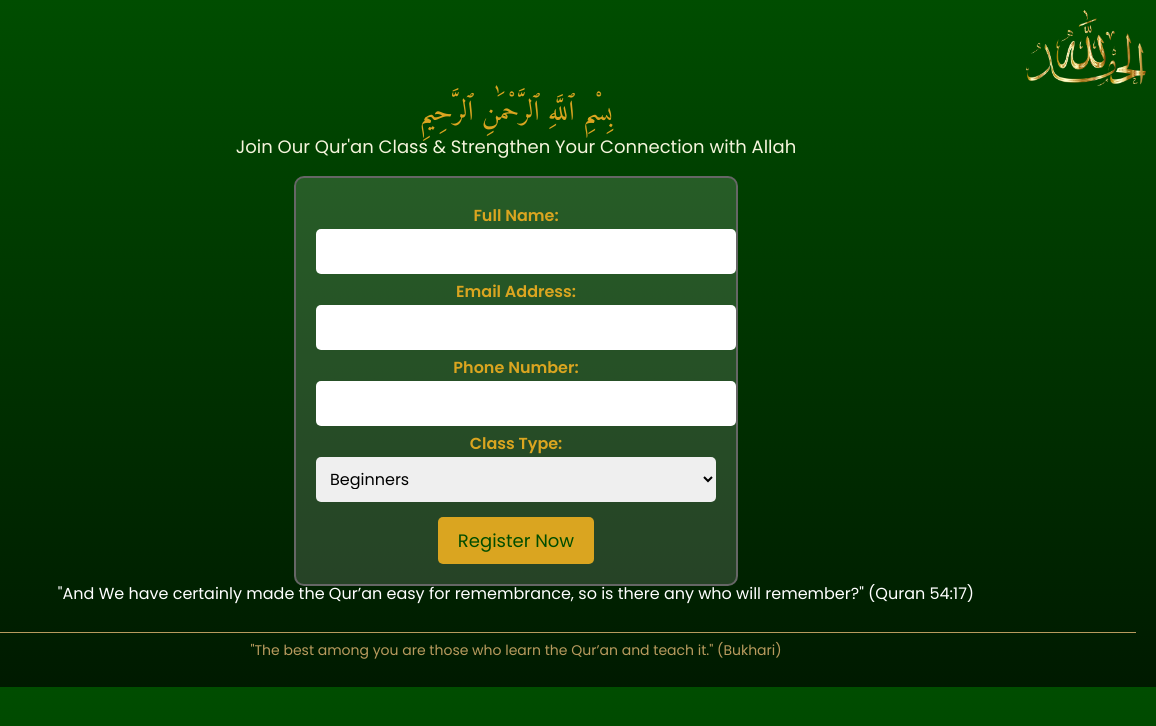
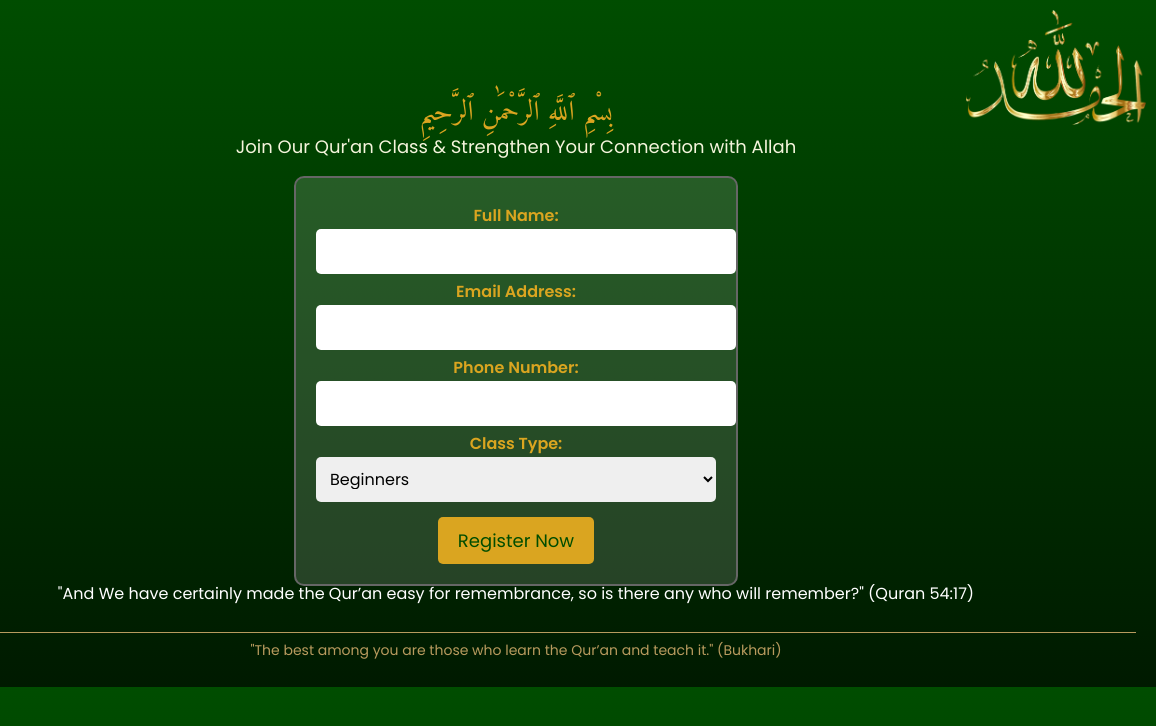
Before and after one commit to hshribati/Project1, a plain HTML site: page index.html in a window 1280 px wide. Shown: the full height of the page, 124-1280 px from the left. Drawn offline with Linux system fonts and the light colour scheme.

Commit message:
Update style.css

```diff
--- a/css/style.css
+++ b/css/style.css
@@ -34,7 +34,7 @@ body {
   position: absolute;
   top: 10px; /* Adjust the distance from the top */
   right: 10px; /* Adjust the distance from the right */
-  width: 120px; /* Adjust the size as needed */
+  width: 180px; /* Adjust the size as needed */
   height: auto; /* Keeps the aspect ratio */
   z-index: 100; /* Ensures it stays above other elements */
 }
```
